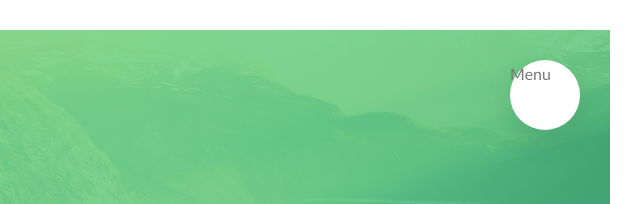
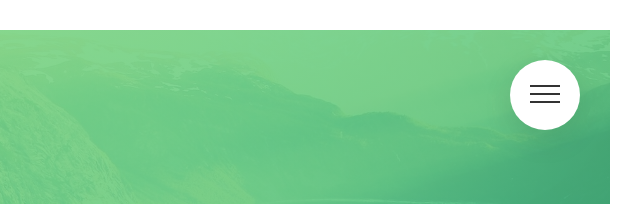
Before and after one commit to Justin-Singh125125/Natours, a website: page index.html in a window 1280 px wide. Shown: the top 204 px of the page, 640-1280 px from the left. Drawn offline with Linux system fonts and the light colour scheme.

Commit message:
Building the Navigation - Part 3

```diff
--- a/index.html
+++ b/index.html
@@ -18,7 +18,9 @@
 
     <div class="navigation">
         <input type="checkbox" class="navigation__checkbox" id="navi-toggle">
-        <label for="navi-toggle" class="navigation__button">Menu</label>
+        <label for="navi-toggle" class="navigation__button">
+            <span class="navigation__icon">&nbsp;</span>
+        </label>
         <div class="navigation__background">&nbsp;</div>
 
         <nav class="navigation__nav">
--- a/sass/layout/_navigation.scss
+++ b/sass/layout/_navigation.scss
@@ -13,7 +13,8 @@
         right: 6rem;
         z-index: 2000;
         box-shadow: 0 1rem 3rem rgba($color-black,.1);
-
+        text-align: center;
+        cursor: pointer;
     }
 
     &__background{
@@ -80,7 +81,7 @@
 
 
     }
-
+    //functunality of background animations
     &__checkbox:checked ~ &__background{
         transform: scale(80);
     }
@@ -90,5 +91,51 @@
 
     }
 
+    //icon
+    &__icon{
+        position: relative;
+        margin-top: 3.3rem;
+        &,
+        &::before,
+        &::after{
+            width: 3rem;
+            height: 2px;
+            display: inline-block;
+            background: $color-grey-dark-3;
+        }
+        &::before,
+        &::after{
+           content: "";
+           position: absolute;
+           left: 0;
+           transition: all .2s;
+        }
+
+        &::before{
+            top: -.8rem;
+        }
+        &::after{
+            top: .8rem;
+        }
+    }
+    &__button:hover &__icon::before{
+        top:-1rem;
+    }
+    &__button:hover &__icon::after{
+        top:1rem;
+    }
+
+
+    &__checkbox:checked + &__button &__icon{
+        background-color: transparent;
+    }
+    &__checkbox:checked + &__button &__icon::before{
+        top: 0;
+        transform: rotate(135deg);
+    }
+    &__checkbox:checked + &__button &__icon::after{
+        top: 0;
+        transform: rotate(-135deg);
+    }
 
 }
```
Also changed, not shown: css/style.css.
